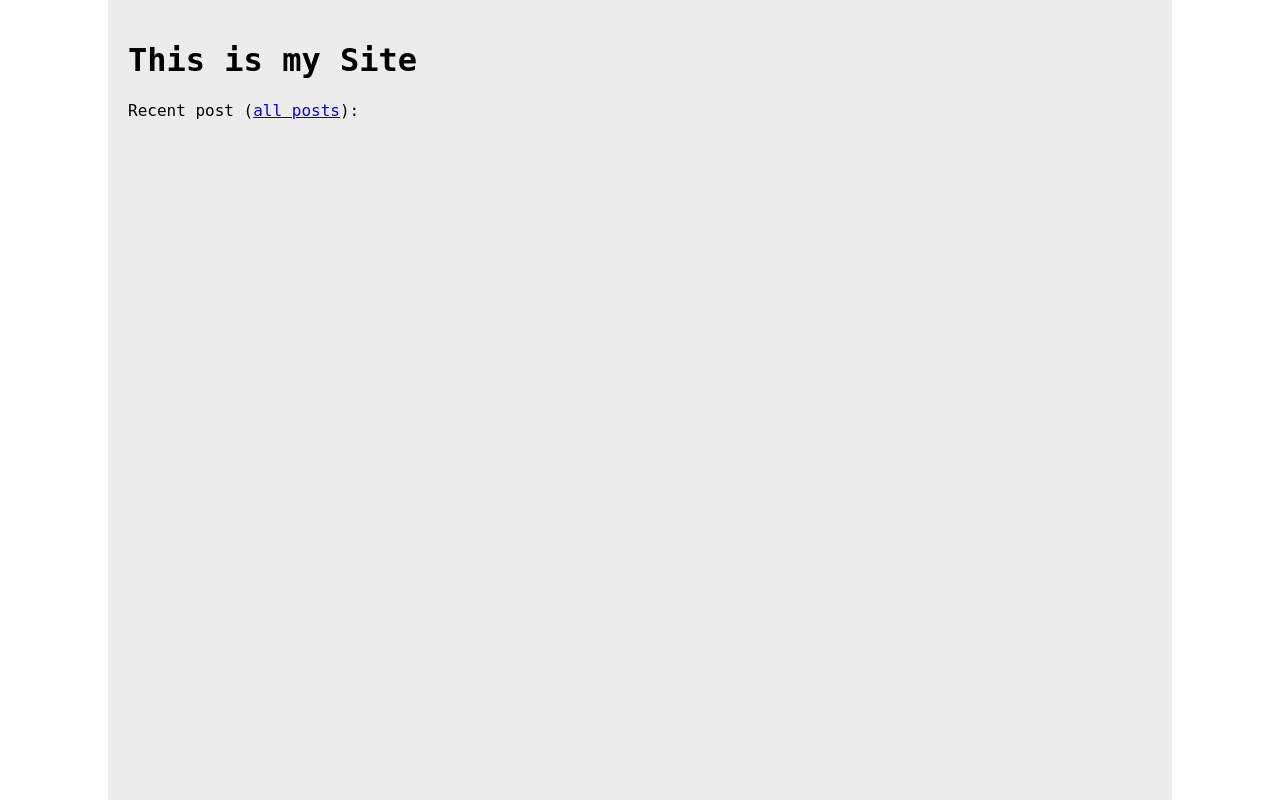
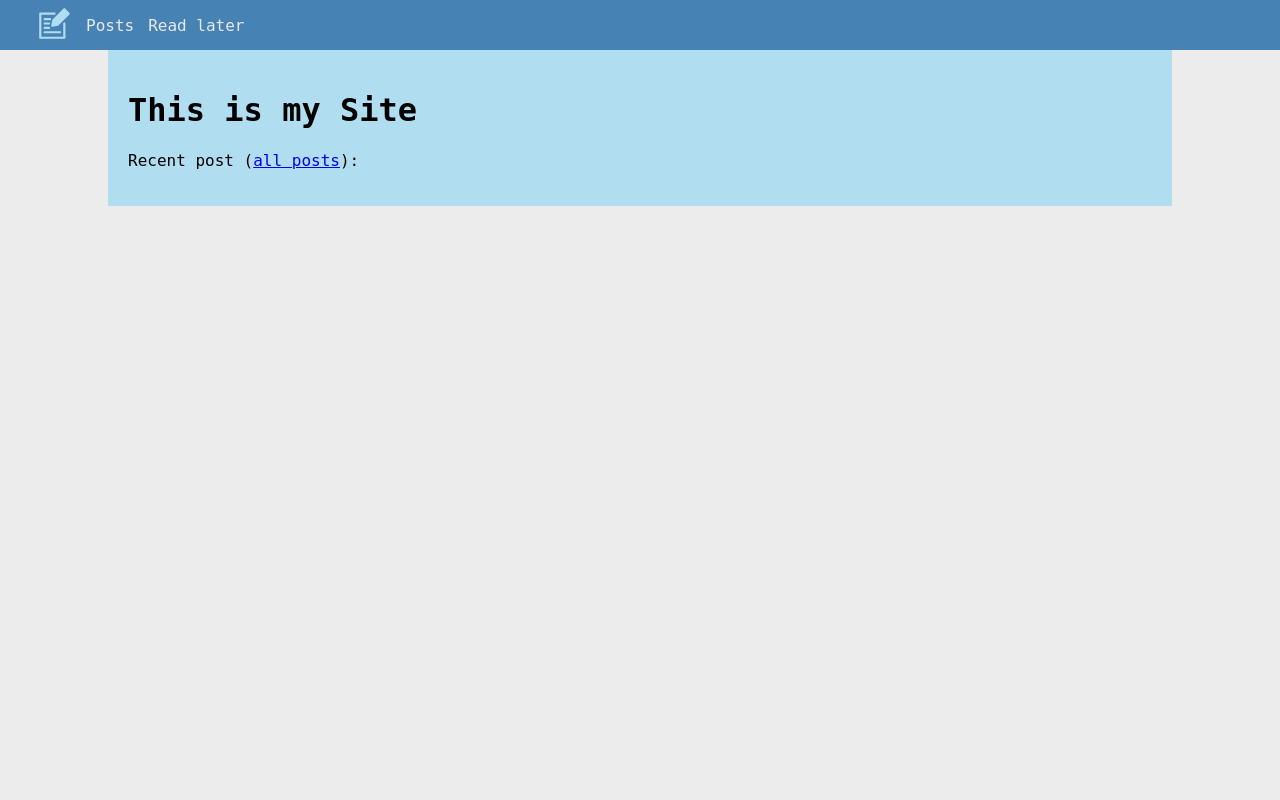
Before and after one commit to serious-pavel/personal_site, a Django app: page / in a window 1280 px wide. Run offline with Django 5.2, Linux system fonts and the light colour scheme; data that the repository does not hold is empty; some web fonts are replaced.

Commit message:
add header, styling

```diff
--- a/static/css/custom_style.css
+++ b/static/css/custom_style.css
@@ -21,9 +21,58 @@ body {
 }
 
 .content {
+  height: calc(100% - 50px);
+  width: 100%;
+  background-color: #ececec;
+  overflow: auto;
+  box-sizing: border-box;
+}
+
+.content-block {
+  width: 80%;
   margin: auto;
-  min-height: calc(100% - 40px);
-  width: 80%;
+  background-color: #b1ddf1;
   padding: 20px;
-  background-color: #ececec;
 }
+
+.header {
+    color: whitesmoke;
+    background-color: steelblue;
+    align-items: center;
+}
+
+.header {
+    height: 50px;
+    display: flex;
+    padding: 0 30px;
+    justify-content: space-between;
+}
+
+.header-left {
+    display: flex;
+    flex-direction: row;
+    align-items: center;
+}
+
+.header-right {
+    display: flex;
+    align-items: center;
+    flex-direction: row-reverse;
+    font-size: 15px;
+}
+
+.header a {
+    text-decoration: none;
+    color: #eaeaea;
+    margin: 0 7px;
+}
+
+.header a.nav-active {
+    color: white;
+    font-weight: 600;
+}
+
+.header-logo {
+    color: white;
+    font-weight: 600;
+}
--- a/templates/base.html
+++ b/templates/base.html
@@ -4,18 +4,33 @@
 <html lang="en">
 <head>
     <meta charset="UTF-8">
+    <link rel="shortcut icon" href="{% static 'img/post-sign-message-svgrepo-com.svg' %}" sizes="any">
     <link rel="stylesheet" href="{% static 'css/custom_style.css' %}">
     {% block links %}
     {% endblock links %}
     <title>{% block title %}{% endblock title%}</title>
 </head>
 <body>
-    <header>
-
-    </header>
+    <div class="header">
+        <div class="header-left">
+            <a href="/" class="header-logo"><img src="{% static 'img/post-sign-message-svgrepo-com-light.svg' %}" height="35" alt="" loading="lazy"></a>
+            <a href="/posts" {% if request.resolver_match.url_name == 'posts' %}class="nav-active"{% endif %}>
+                Posts</a>
+            <a href="/saved" {% if request.resolver_match.url_name == 'saved' %}class="nav-active"{% endif %}>
+                Read later</a>
+        </div>
+        <div class="header-right">
+            {% block header-filter %}
+            {% endblock %}
+        </div>
+    </div>
     <div class="content">
-        {% block content %}
-        {% endblock content %}
+        <div class="content-block">
+{#        <div class="content-inner">#}
+            {% block content %}
+            {% endblock content %}
+{#        </div>#}
+        </div>
     </div>
 </body>
 </html>
```
Also changed, not shown: static/img/post-sign-message-svgrepo-com-light.svg (added), static/img/post-sign-message-svgrepo-com.svg (added).
